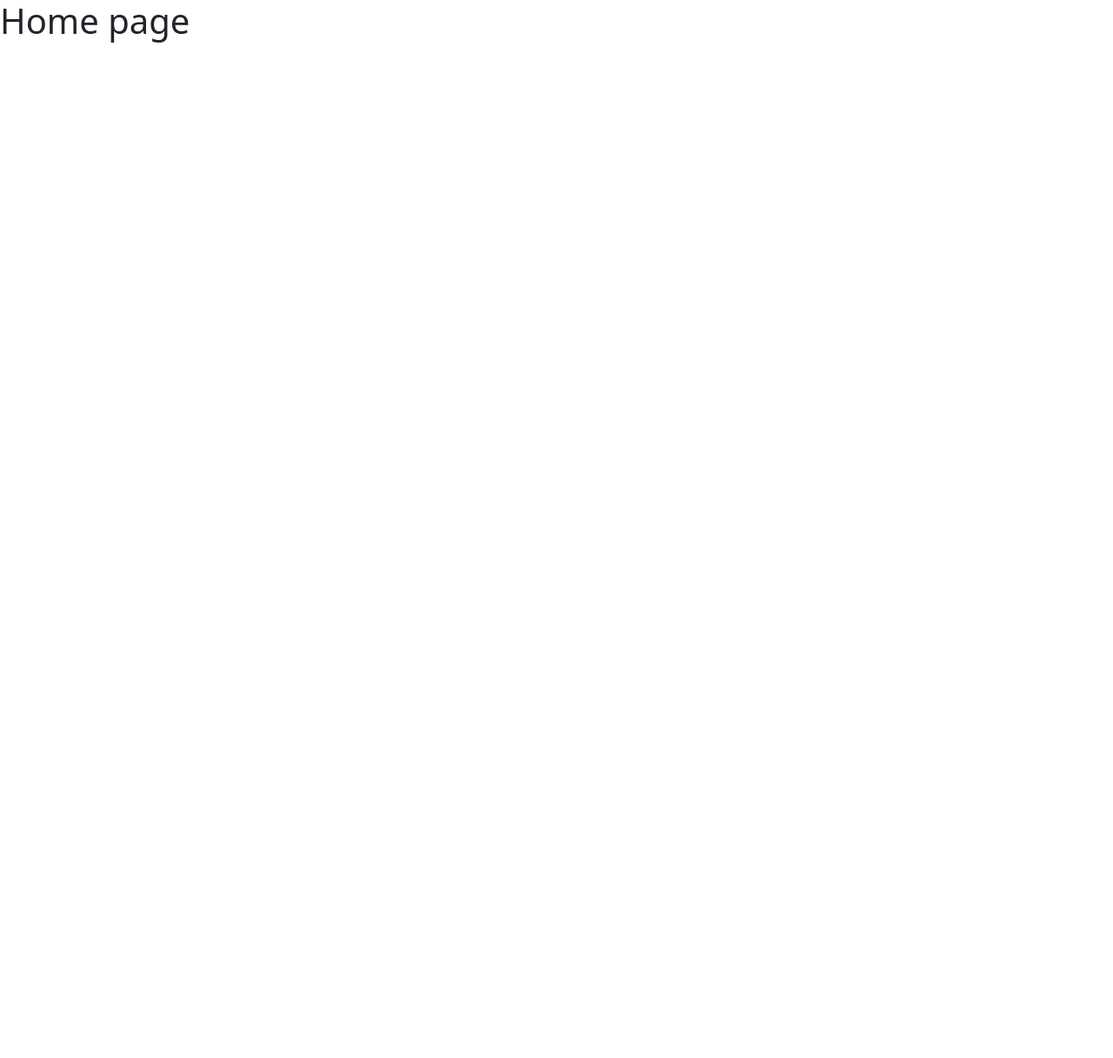
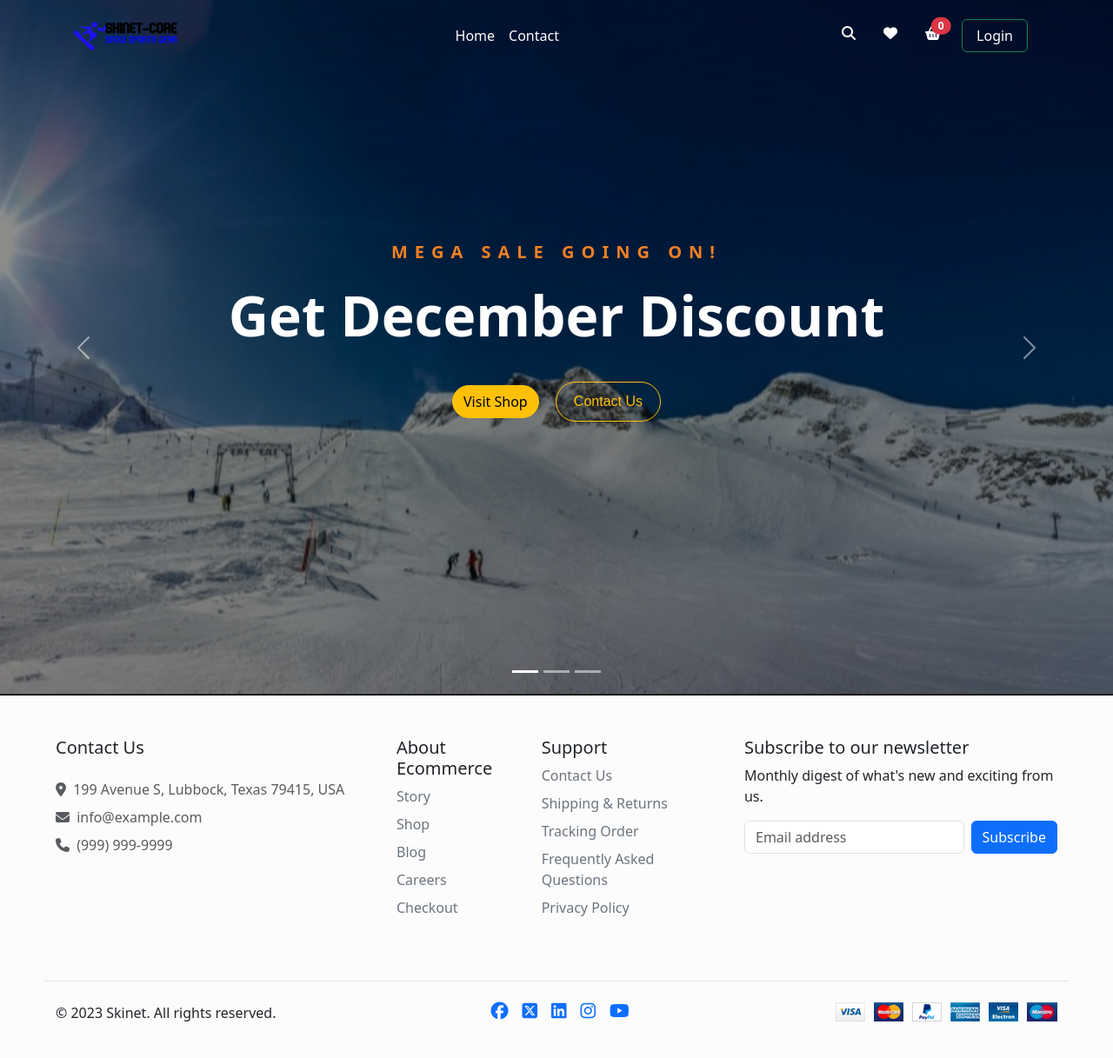
Before and after one commit to nguyenbn7/ecommerce, a Django app: page / in a window 1280 px wide. Before the commit the page is almost empty. Shown: the whole page at 87% size. Before the commit the page ends 49 px from the top, so only its background shows below. Run offline with Django 5.2, Linux system fonts and the light colour scheme; some libraries are stand-ins or nearby versions.

Commit message:
style home page

```diff
--- a/fullstack-django/home/templates/base_home.html
+++ b/fullstack-django/home/templates/base_home.html
@@ -1 +1 @@
-{% extends "base.html" %}
+{% extends 'base.html' %}
--- a/fullstack-django/home/templates/index.html
+++ b/fullstack-django/home/templates/index.html
@@ -1,9 +1,48 @@
 {% extends 'base_home.html' %}
+{% load static %}
 
-{% block subtitle %}
-  | Home
+{% block head %}
+  <link rel="stylesheet" href="{% static 'libs/animate.css/animate.min.css' %}" />
+  <link rel="stylesheet" href="{% static 'css/home.css' %}" />
+  <title>Ecommerce | Home</title>
 {% endblock %}
 
 {% block content %}
-  <h1>Home page</h1>
+  <section class="carousel slide" id="hero-section">
+    <div class="carousel-indicators">
+      {% for hero in heroes %}
+        <button type="button" data-bs-target="#hero-section" data-bs-slide-to="{{ forloop.counter0 }}" class="{% if forloop.counter == 1 %}active{% endif %}" aria-current="true" aria-label="{{ hero.image }}"></button>
+      {% endfor %}
+    </div>
+
+    <div class="carousel-inner">
+      {% for hero in heroes %}
+        <div class="carousel-item {% if forloop.counter == 1 %}active{% endif %}">
+          <img src="{% static 'home/index/hero-section/images' %}/{{ hero.image }}" class="m-0 min-vw-100 min-vh-100 hero-img" alt="slide" />
+          <div class="carousel-caption h-100 d-flex justify-content-center align-items-center hero-text">
+            <div>
+              <p class="subtitle animated animate__animated animate__fadeInUp animation-duration-300ms">{{ hero.subtitle }}</p>
+              <h1>{{ hero.heading }}</h1>
+              <div class="hero-btns">
+                <a href="/shop" class="btn btn-warning boxed-btn">Visit Shop</a>
+                <a href="{% url 'contact-page' %}" class="btn btn-outline-warning bordered-btn">Contact Us</a>
+              </div>
+            </div>
+          </div>
+        </div>
+      {% endfor %}
+    </div>
+    <button class="carousel-control-prev" type="button" data-bs-target="#hero-section" data-bs-slide="prev">
+      <span class="carousel-control-prev-icon" aria-hidden="true"></span>
+      <span class="visually-hidden">Previous</span>
+    </button>
+    <button class="carousel-control-next" type="button" data-bs-target="#hero-section" data-bs-slide="next">
+      <span class="carousel-control-next-icon" aria-hidden="true"></span>
+      <span class="visually-hidden">Next</span>
+    </button>
+  </section>
 {% endblock %}
+
+{% block scripts %}
+  <script src="{% static 'js/home.js' %}"></script>
+{% endblock %}
--- a/fullstack-django/home/urls.py
+++ b/fullstack-django/home/urls.py
@@ -4,5 +4,6 @@ from . import views
 
 
 urlpatterns = [
-    path("", views.index, name="home"),
+    path("", views.index, name="home-page"),
+    path("contact", views.contact, name="contact-page"),
 ]
--- a/fullstack-django/home/views.py
+++ b/fullstack-django/home/views.py
@@ -4,4 +4,26 @@ from django.shortcuts import render
 
 # Create your views here.
 def index(request: HttpRequest):
-    return render(request, "index.html")
+    heroes = [
+        {
+            "subtitle": "Mega Sale Going On!",
+            "heading": "Get December Discount",
+            "image": "hero1.jpg",
+        },
+        {
+            "subtitle": "Top quality board",
+            "heading": "10% off your first order",
+            "image": "hero2.jpg",
+        },
+        {
+            "subtitle": "Unique style",
+            "heading": "Fashionable and Reasonable Price",
+            "image": "hero3.jpg",
+        },
+    ]
+
+    return render(request, "index.html", {"heroes": heroes})
+
+
+def contact(request: HttpRequest):
+    return render(request, "contact.html", {})
--- a/fullstack-django/package.json
+++ b/fullstack-django/package.json
@@ -11,6 +11,7 @@
   "license": "ISC",
   "dependencies": {
     "@fortawesome/fontawesome-free": "^6.5.1",
+    "animate.css": "^4.1.1",
     "bootstrap": "^5.3.3"
   },
   "devDependencies": {
--- /dev/null
+++ b/fullstack-django/static/css/home.css
@@ -0,0 +1,52 @@
+.hero-img {
+    object-fit: cover;
+    height: 600px;
+    width: 100%;
+    filter: brightness(55%);
+}
+
+.hero-text p.subtitle {
+    color: #f28123;
+    font-weight: 700;
+    text-transform: uppercase;
+    letter-spacing: 0.5rem;
+    font-size: 1.25rem;
+}
+
+.hero-text h1 {
+    font-size: 64px;
+    font-weight: 700;
+    line-height: 1.3;
+    color: #fff;
+}
+
+.hero-btns {
+    margin-top: 35px;
+}
+
+.hero-btns a.bordered-btn {
+    margin-left: 15px;
+}
+
+a.bordered-btn {
+    font-family: 'Poppins', sans-serif;
+    display: inline-block;
+    padding: 10px 20px;
+    text-decoration: none;
+}
+
+a.boxed-btn,
+a.bordered-btn {
+    border-radius: 50px;
+}
+
+
+.animation-duration-300ms {
+    animation-delay: 0.3s !important;
+}
+
+/* Animate.css */
+.animated {
+    -webkit-animation-duration: 1s !important;
+    animation-duration: 1s !important;
+}
--- /dev/null
+++ b/fullstack-django/static/css/navbar.css
@@ -0,0 +1,13 @@
+.navbar {
+    transition: all 0.5s;
+}
+
+.active-link {
+    color: var(--bs-warning) !important;
+    pointer-events: none;
+    cursor: default;
+}
+
+.logo {
+    cursor: pointer;
+}
--- /dev/null
+++ b/fullstack-django/static/js/home.js
@@ -0,0 +1,6 @@
+const heroSection = document.getElementById("hero-section");
+
+const carousel = new bootstrap.Carousel(heroSection, {
+    ride: 'carousel',
+    pause: false
+});
--- a/fullstack-django/templates/base.html
+++ b/fullstack-django/templates/base.html
@@ -3,16 +3,22 @@
   <head>
     <meta charset="UTF-8" />
     <meta name="viewport" content="width=device-width, initial-scale=1.0" />
-    <link rel="stylesheet" href="{% static 'bootstrap/bootstrap.min.css' %}" />
-    <title>
-      Ecommerce{% block subtitle %}
+    <link rel="stylesheet" href="{% static 'libs/bootstrap/bootstrap.min.css' %}" />
+    <link rel="stylesheet" href="{% static 'libs/fontawesome/css/all.min.css' %}" />
+    <link rel="stylesheet" href="{% static 'css/navbar.css' %}">
+    {% block head %}
 
-      {% endblock %}
-    </title>
+    {% endblock %}
   </head>
   <body>
+    <div class="fixed-top">
+      {% include "navbar.html" %}
+    </div>
     {% block content %}
     {% endblock %}
+    {% include "footer.html" %}
   </body>
-  <script src="{% static 'bootstrap/bootstrap.bundle.min.js' %}"></script>
+  <script src="{% static 'libs/bootstrap/bootstrap.bundle.min.js' %}"></script>
+  {% block scripts %}
+  {% endblock %}
 </html>
--- /dev/null
+++ b/fullstack-django/templates/footer.html
@@ -0,0 +1,186 @@
+{% load static %}
+
+<footer class="bg-light-subtle">
+	<div class="container-fluid px-5">
+		<div class="px-3 pt-5">
+			<div class="row">
+				<div class="col-md-4">
+					<h5 class="mb-4">Contact Us</h5>
+					<ul class="nav flex-column">
+						<li class="nav-item mb-2">
+							<a
+								href="http://maps.google.com/?q=199 Avenue S, Lubbock, TX 79415, USA"
+								class="nav-link p-0 text-body-secondary"
+							>
+								<i class="fa-solid fa-location-dot me-1"></i> 199 Avenue S, Lubbock, Texas 79415, USA
+							</a>
+						</li>
+
+						<li class="nav-item mb-2">
+							<a href="mailto:info@example.com" class="nav-link p-0 text-body-secondary">
+								<i class="fa-solid fa-envelope me-1"></i> info@example.com
+							</a>
+						</li>
+
+						<li class="nav-item mb-2">
+							<a href="tel:+1999999999" class="nav-link p-0 text-body-secondary">
+								<i class="fa-solid fa-phone me-1"></i> (999) 999-9999
+							</a>
+						</li>
+						<!-- TODO: move this to contact page -->
+						<!-- <li class="nav-item mt-4 mb-3">
+							<iframe
+								class="w-100"
+								src="https://www.google.com/maps/embed?pb=!1m18!1m12!1m3!1d3323.356430445871!2d-101.8624006172556!3d33.59605527293671!2m3!1f0!2f0!3f0!3m2!1i1024!2i768!4f13.1!3m3!1m2!1s0x86fe12c4f4115643%3A0x4be2acd0830de582!2s199%20Avenue%20S%2C%20Lubbock%2C%20TX%2079415%2C%20Hoa%20K%E1%BB%B3!5e0!3m2!1svi!2s!4v1701750814877!5m2!1svi!2s"
+								style="border:0; min-height: 300px;"
+								loading="lazy"
+								referrerpolicy="no-referrer-when-downgrade"
+								title="199 Heffernan Avenue, Texas, 77218, United States"
+							></iframe>
+						</li> -->
+					</ul>
+				</div>
+				<div class="col-md-8">
+					<div class="row">
+						<div class="col-3 col-md-2 mb-3">
+							<h5>About Ecommerce</h5>
+							<ul class="nav flex-column">
+								<li class="nav-item mb-2">
+									<a
+										href="/about"
+										class="link-underline-secondary link-underline-opacity-0 link-underline-opacity-75-hover p-0 text-secondary"
+									>
+										Story
+									</a>
+								</li>
+								<li class="nav-item mb-2">
+									<a
+										href="/shop"
+										class="link-underline-secondary link-underline-opacity-0 link-underline-opacity-75-hover p-0 text-secondary"
+									>
+										Shop
+									</a>
+								</li>
+								<li class="nav-item mb-2">
+									<a
+										href="/blog"
+										class="link-underline-secondary link-underline-opacity-0 link-underline-opacity-75-hover p-0 text-secondary"
+									>
+										Blog
+									</a>
+								</li>
+								<li class="nav-item mb-2">
+									<a
+										href="/careers"
+										class="link-underline-secondary link-underline-opacity-0 link-underline-opacity-75-hover p-0 text-secondary"
+									>
+										Careers
+									</a>
+								</li>
+								<li class="nav-item mb-2">
+									<a
+										href="/checkout"
+										class="link-underline-secondary link-underline-opacity-0 link-underline-opacity-75-hover p-0 text-secondary"
+									>
+										Checkout
+									</a>
+								</li>
+							</ul>
+						</div>
+
+						<div class="col-9 col-md-4 ps-5 mb-3">
+							<h5>Support</h5>
+							<ul class="nav flex-column">
+								<li class="nav-item mb-2">
+									<a
+										href="/contact"
+										class="link-underline-secondary link-underline-opacity-0 link-underline-opacity-75-hover p-0 text-secondary"
+									>
+										Contact Us
+									</a>
+								</li>
+								<li class="nav-item mb-2">
+									<a
+										href="/faq"
+										class="link-underline-secondary link-underline-opacity-0 link-underline-opacity-75-hover p-0 text-secondary"
+									>
+										Shipping & Returns
+									</a>
+								</li>
+								<li class="nav-item mb-2">
+									<a
+										href={'#'}
+										class="link-underline-secondary link-underline-opacity-0 link-underline-opacity-75-hover p-0 text-secondary"
+									>
+										Tracking Order
+									</a>
+								</li>
+								<li class="nav-item mb-2">
+									<a
+										href={'#'}
+										class="link-underline-secondary link-underline-opacity-0 link-underline-opacity-75-hover p-0 text-secondary"
+									>
+										Frequently Asked Questions
+									</a>
+								</li>
+								<li class="nav-item mb-2">
+									<a
+										href={'#'}
+										class="link-underline-secondary link-underline-opacity-0 link-underline-opacity-75-hover p-0 text-secondary"
+									>
+										Privacy Policy
+									</a>
+								</li>
+							</ul>
+						</div>
+
+						<div class="col-md-5 ms-2 flex-grow-1">
+							<form>
+								<h5>Subscribe to our newsletter</h5>
+								<p>Monthly digest of what's new and exciting from us.</p>
+								<div class="d-flex flex-column flex-sm-row w-100 gap-2">
+									<label for="newsletter1" class="visually-hidden">Email address</label>
+									<input
+										id="newsletter1"
+										type="text"
+										class="form-control"
+										placeholder="Email address"
+									/>
+									<button class="btn btn-primary" type="button">Subscribe</button>
+								</div>
+							</form>
+						</div>
+					</div>
+				</div>
+			</div>
+
+			<div class="row pt-4 pb-4 mt-5 border-top">
+				<p class="col-12 col-md-4 text-center text-md-start">
+					© 2023 Skinet. All rights reserved.
+				</p>
+				<div class="col-12 col-md-4 text-center">
+					<div class="d-inline-flex align-items-center fs-5">
+						<a class="px-2" href="https://www.facebook.com/">
+							<i class="fa-brands fa-facebook"></i>
+						</a>
+						<a class="px-2" href="https://twitter.com/">
+							<i class="fa-brands fa-square-x-twitter"></i>
+						</a>
+						<a class="px-2" href="https://www.linkedin.com/">
+							<i class="fa-brands fa-linkedin"></i>
+						</a>
+						<a class="px-2" href="https://www.instagram.com/">
+							<i class="fa-brands fa-instagram"></i>
+						</a>
+						<a class="ps-2" href="https://www.youtube.com/">
+							<i class="fa-brands fa-youtube"></i>
+						</a>
+					</div>
+				</div>
+				<div class="col-12 col-md-4 text-center text-md-end">
+					<img src="{% static "images/payments.png" %}" alt="Accepted Payments" />
+				</div>
+			</div>
+		</div>
+	</div>
+</footer>
--- /dev/null
+++ b/fullstack-django/templates/navbar.html
@@ -0,0 +1,57 @@
+{% load static %}
+
+<nav class="navbar navbar-expand-md py-3">
+	<div class="container">
+		<div class="col-3">
+			<a class="navbar-brand" href="/">
+				<img src="{% static "images/logo.png" %}" alt="logo" style="max-height: 2.5em;" class="logo" />
+			</a>
+		</div>
+		<button
+			class="navbar-toggler"
+			type="button"
+			data-bs-toggle="collapse"
+			data-bs-target="#linkNavbar"
+			aria-controls="linkNavbar"
+			aria-expanded="false"
+			aria-label="Toggle navigation"
+		>
+			<span class="navbar-toggler-icon"></span>
+		</button>
+		<div class="collapse navbar-collapse" id="linkNavbar">
+			<ul class="navbar-nav mx-md-auto mb-2 mb-lg-0">
+                <li>
+                    <a href="{% url "home-page" %}" class="nav-link text-white">Home</a>
+                </li>
+                {% comment %} <li>
+                    <a href="{% url "shop-page" %}" class="nav-link text-white">Shop</a>
+                </li>
+                <li>
+                    <a href="{% url "about-page" %}" class="nav-link text-white">About</a>
+                </li> {% endcomment %}
+                <li>
+                    <a href="{% url "contact-page" %}" class="nav-link text-white">Contact</a>
+                </li>
+			</ul>
+			<ul class="navbar-nav ms-md-auto mb-2 mb-lg-0">
+				<a href="#" class="nav-link text-white me-3">
+					<i class="fa-solid fa-magnifying-glass"></i>
+				</a>
+				<a class="nav-link text-white me-3" href="/favorites" title="Wish list">
+					<i class="fa-solid fa-heart"></i>
+				</a>
+				<a
+					class="nav-link text-white me-3"
+					href="/basket"
+					title="Basket"
+				>
+					<i class="fa-solid fa-basket-shopping"></i>
+                    <span class="position-absolute translate-middle bg-danger badge rounded-pill">
+                        0
+                    </span>
+				</a>
+                <a href="/login" class="btn btn-outline-success text-white px-3 me-3"> Login </a>
+			</ul>
+		</div>
+	</div>
+</nav>
```
Also changed, not shown: fullstack-django/gulpfile.js (+15 -5 lines), fullstack-django/home/templates/contact.html (added, +7 -0 lines), fullstack-django/package-lock.json, fullstack-django/static/home/index/hero-section/images/hero1.jpg (added), fullstack-django/static/home/index/hero-section/images/hero2.jpg (added), fullstack-django/static/home/index/hero-section/images/hero3.jpg (added), fullstack-django/static/images/logo.png (added), fullstack-django/static/images/payments.png (added), 1 other file.
